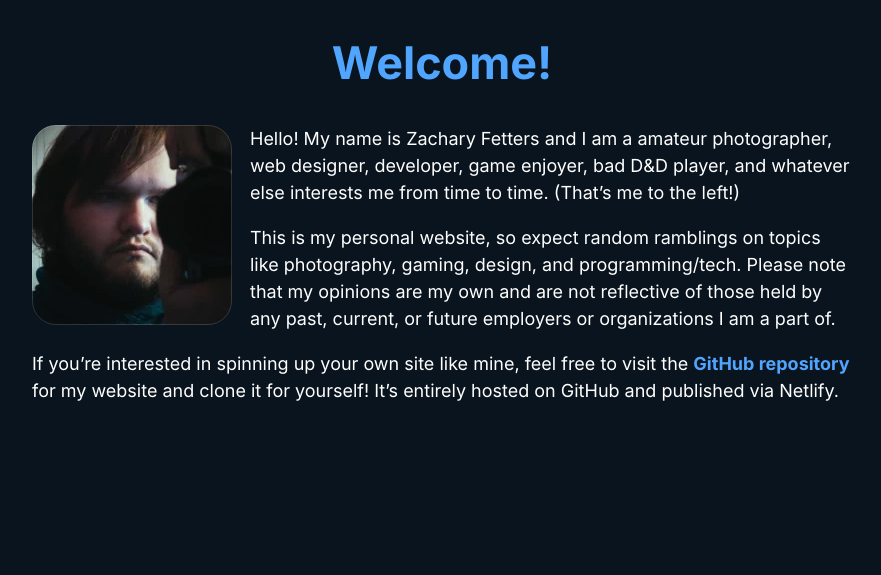
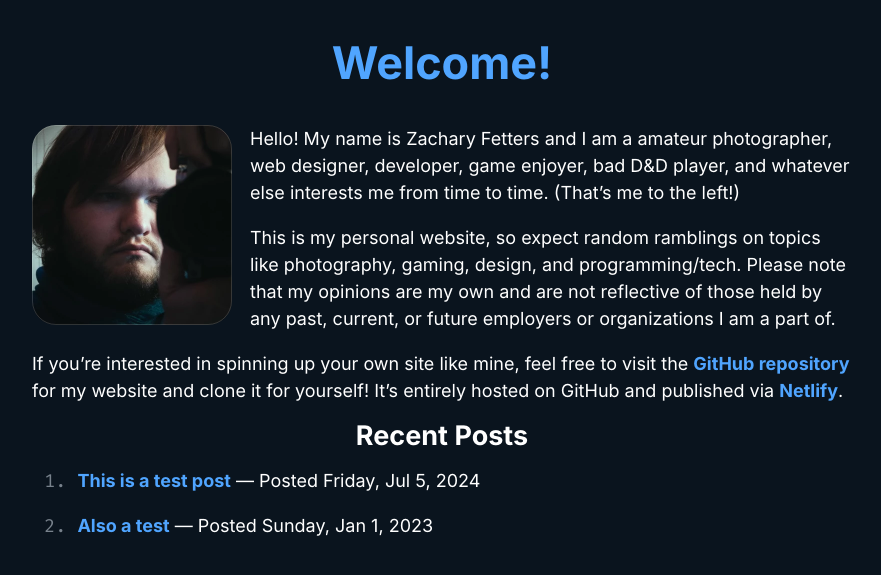
Before and after one commit to zfett/zach.fetters.me, a Jekyll site: the page built from _pages/index.md, in a window 1280 px wide. Shown: the top 575 px of the page, without its empty margins (198-1079 px from the left). Built offline with Jekyll 4.4.1, drawn with Linux system fonts in a browser that asks for light colours.

```diff
--- a/_config.yml
+++ b/_config.yml
@@ -10,13 +10,17 @@ collections:
     relative_directory : _posts
     label              : "posts"
 
-safe                : true
+safe                : false
 include             : [".htaccess", "_pages/"]
 exclude             : [
                         "Gemfile", "Gemfile.lock", "node_modules", "vendor/bundle/",
                         "vendor/cache/", "vendor/gems/", "vendor/ruby/", "LICENSE",
                         "README.md", "package.json", "package-lock.json"
                       ]
+
+external_links:
+  selector: 'a'
+  marker_html: ""
 
 defaults:
   - scope:
--- a/_pages/index.md
+++ b/_pages/index.md
@@ -9,4 +9,13 @@ Hello! My name is Zachary Fetters and I am a amateur photographer, web designer,
 
 This is my personal website, so expect random ramblings on topics like photography, gaming, design, and programming/tech. Please note that my opinions are my own and are not reflective of those held by any past, current, or future employers or organizations I am a part of.
 
-If you're interested in spinning up your own site like mine, feel free to visit the [GitHub repository](https://github.com/zfett/zach) for my website and clone it for yourself! It's entirely hosted on GitHub and published via Netlify.
+If you're interested in spinning up your own site like mine, feel free to visit the [GitHub repository](https://github.com/zfett/zach.fetters.me) for my website and clone it for yourself! It's entirely hosted on GitHub and published via [Netlify](https://www.netlify.com).
+
+## Recent Posts
+
+{% assign posts = site.posts | limit: 10 %}
+{% for post in posts %}
+
+1. **[{{post.title}}]({{post.url}})** — Posted {{post.date | date: '%A, %b %e, %Y'}}
+
+{% endfor %}
--- /dev/null
+++ b/_posts/2023-01-01-test.md
@@ -0,0 +1,4 @@
+---
+title: "Also a test"
+tags: ["Test"]
+---
--- a/_posts/2024-07-05-test-post.md
+++ b/_posts/2024-07-05-test-post.md
@@ -1,4 +1,5 @@
 ---
 title: "This is a test post"
+tags: ["Test"]
 ---
 This is a test post.
--- a/assets/style/main.css
+++ b/assets/style/main.css
@@ -3,6 +3,7 @@
     --f-mono: 'Fira Code', monospace;
     --c-background: rgb(10, 20, 30);
     --c-text-normal: rgb(255, 255, 255);
+    --c-text-subtle: rgb(120, 130, 140);
     --c-text-emphasis: rgb(80, 165, 255);
     --breakpoint: 900px;
 }
@@ -36,6 +37,13 @@ h1 {
     text-align: center;
 }
 
+h2 {
+    font-size: 1.5rem;
+    line-height: 1.5rem;
+    margin: 0 0 1rem 0;
+    text-align: center;
+}
+
 p {
     font-size: 1rem;
     line-height: 1.5rem;
@@ -48,8 +56,30 @@ a {
     text-decoration: none;
 }
 
+a:hover { opacity: .75 }
+
 footer {
     position: relative;
     display: block;
     clear: both;
 }
+
+ul, ol {
+    padding: 0 4ch;
+    margin: 1rem auto;
+}
+
+li {
+    font-size: 1rem;
+    line-height: 1.5rem;
+    margin: 0 0 1rem 0;
+}
+
+li::marker {
+    font-family: var(--f-mono);
+    color: var(--c-text-subtle);
+}
+
+li:last-of-type { margin: 0 }
+
+li p { margin: 0 }
```
Also changed, not shown: Gemfile (+4 -3 lines), lib/jekyll-external-links.rb (added, +7 -0 lines), lib/jekyll-external-links/external_links.rb (added, +76 -0 lines), Gemfile.lock, assets/image/portrait.webp, jekyll-external-links.gemspec (added).
